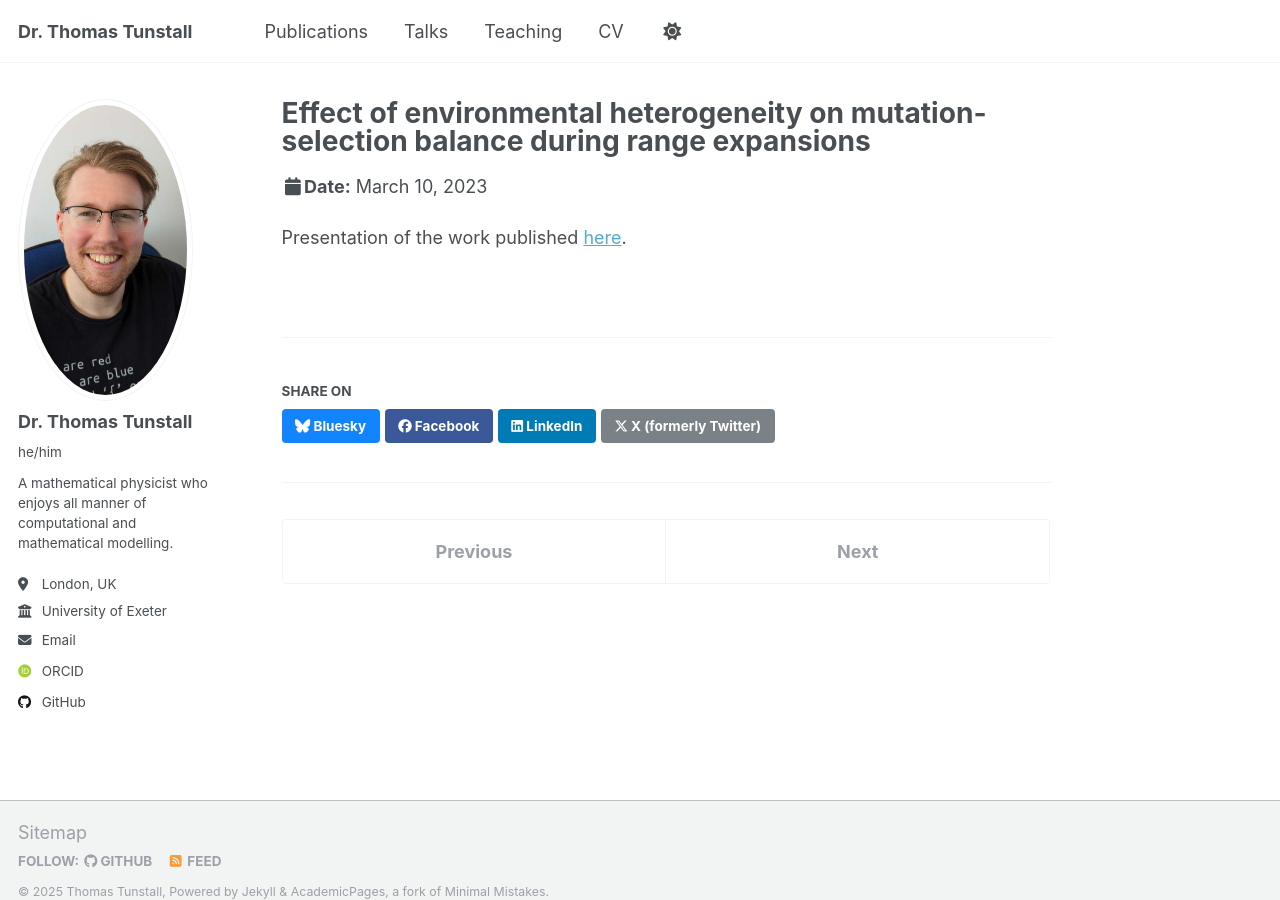
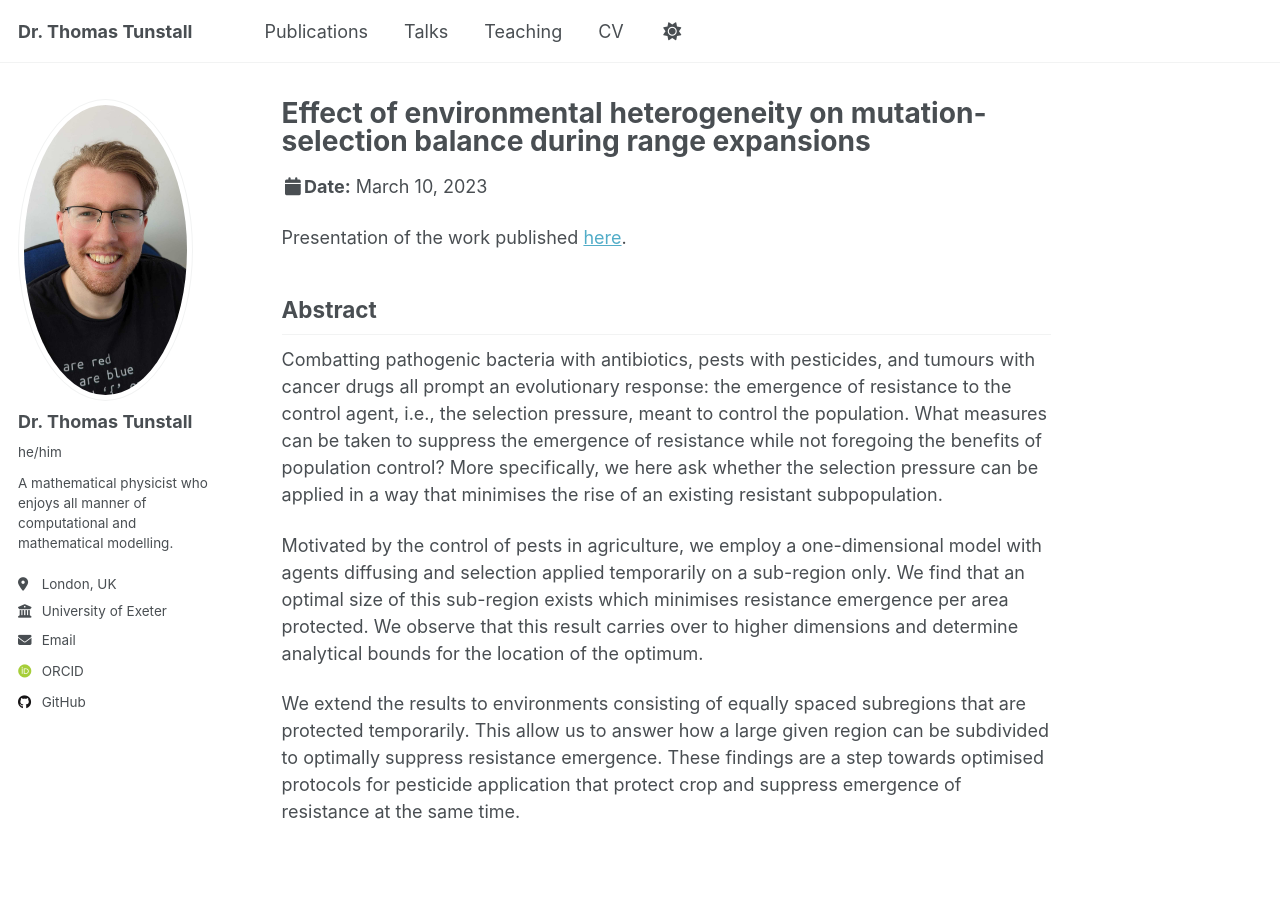
Before and after one commit to ThomasTunstall/ThomasTunstall, a Jekyll site: the page built from _talks/2023_APSMarch.md, in a window 1280 px wide and 900 px high. Built offline with Jekyll 4.4.1, drawn with Linux system fonts in a browser that asks for light colours; some web fonts are replaced.

Commit message:
Update 2023_APSMarch.md

```diff
--- a/_talks/2023_APSMarch.md
+++ b/_talks/2023_APSMarch.md
@@ -9,3 +9,11 @@ location: "Las Vegas, Nevada, USA"
 ---
 
 Presentation of the work published [here](https://doi.org/10.1103/PhysRevE.108.044401).
+
+## Abstract
+
+Combatting pathogenic bacteria with antibiotics, pests with pesticides, and tumours with cancer drugs all prompt an evolutionary response: the emergence of resistance to the control agent, i.e., the selection pressure, meant to control the population. What measures can be taken to suppress the emergence of resistance while not foregoing the benefits of population control? More specifically, we here ask whether the selection pressure can be applied in a way that minimises the rise of an existing resistant subpopulation.
+
+Motivated by the control of pests in agriculture, we employ a one-dimensional model with agents diffusing and selection applied temporarily on a sub-region only. We find that an optimal size of this sub-region exists which minimises resistance emergence per area protected. We observe that this result carries over to higher dimensions and determine analytical bounds for the location of the optimum.
+
+We extend the results to environments consisting of equally spaced subregions that are protected temporarily. This allow us to answer how a large given region can be subdivided to optimally suppress resistance emergence. These findings are a step towards optimised protocols for pesticide application that protect crop and suppress emergence of resistance at the same time.
```
